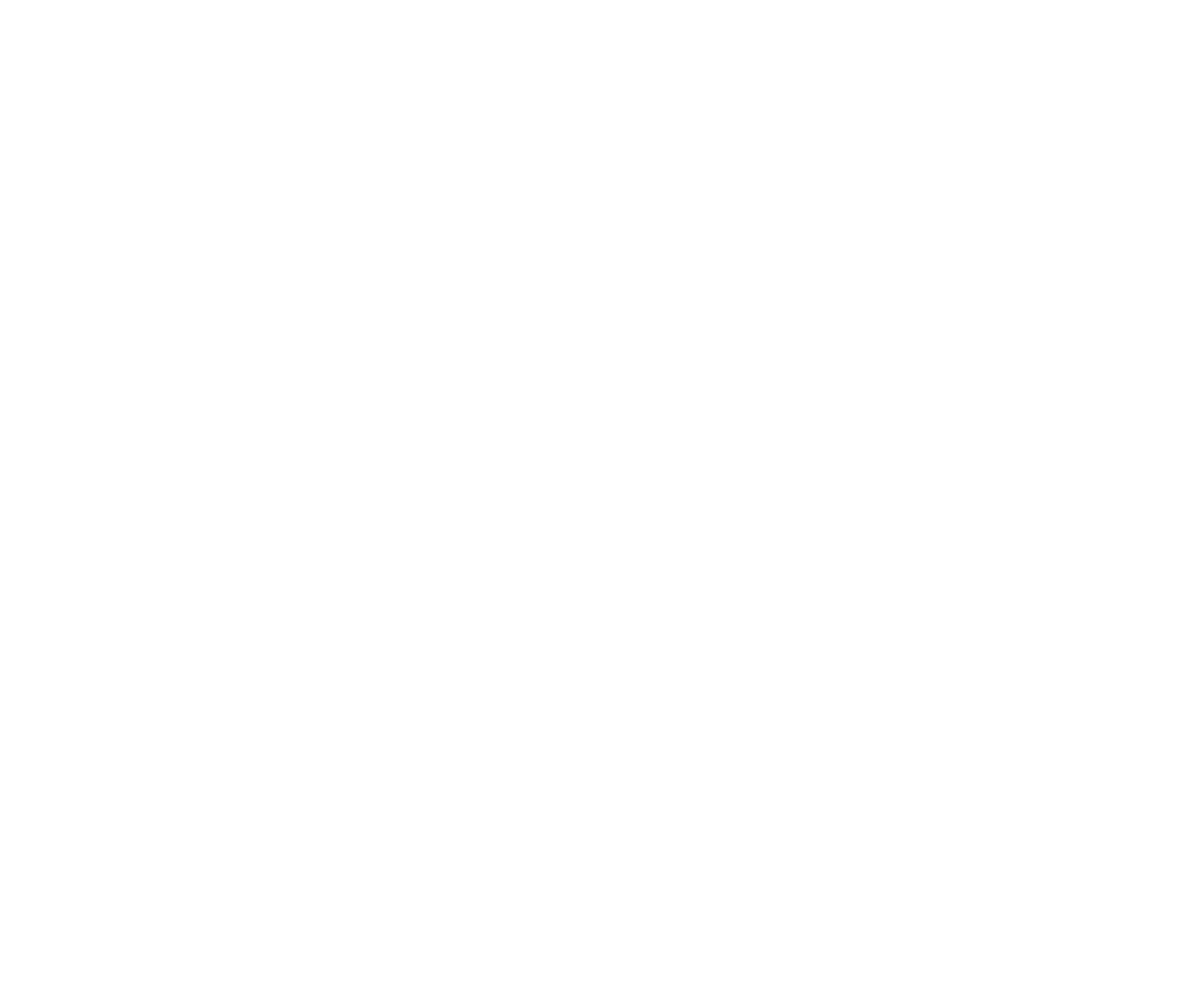
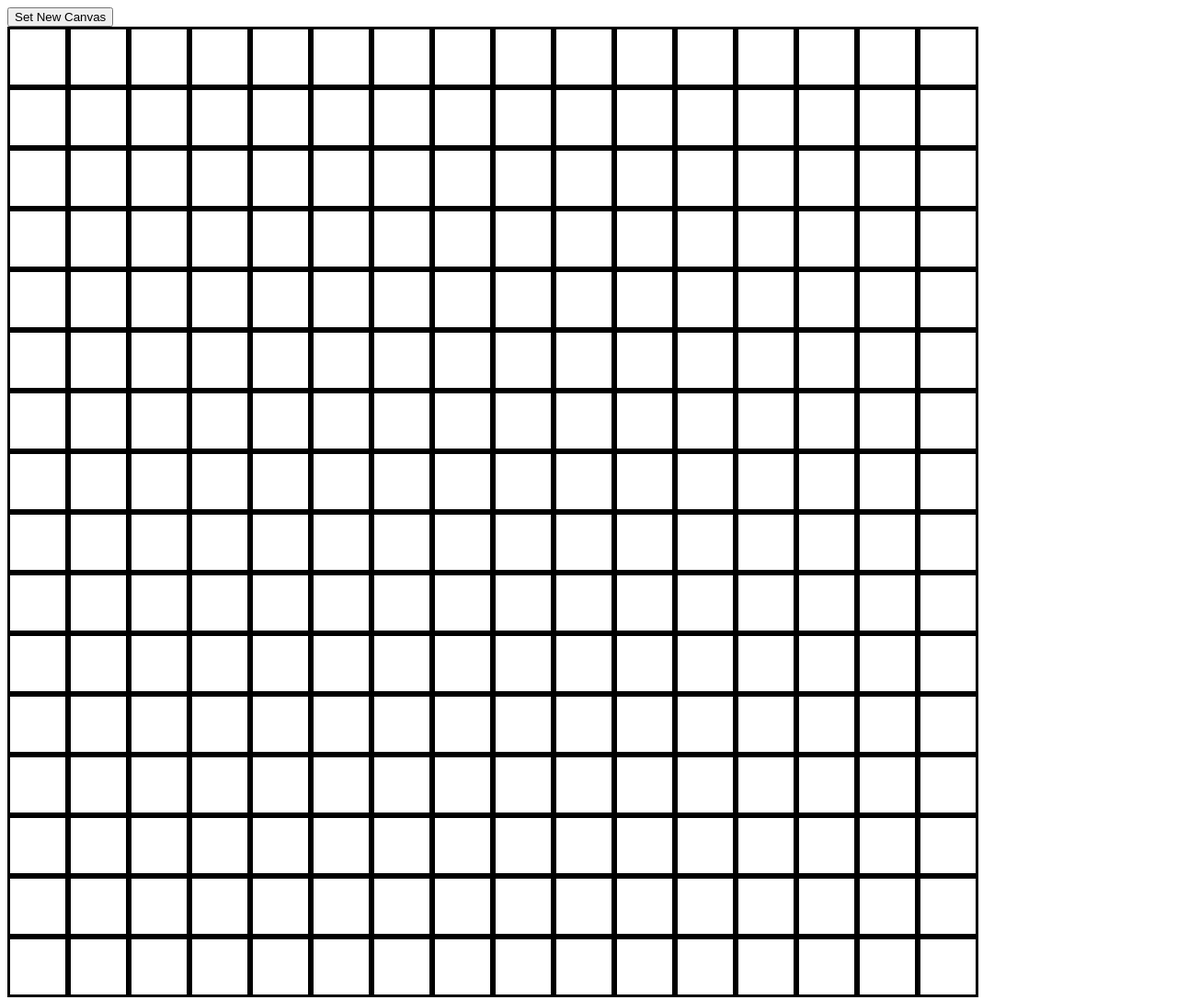
Before and after one commit to ZhiyuanJ/the-odin-project, a plain HTML site: page etch-a-sketch/index.html in a window 1280 px wide. Shown: the whole page at 92% size. Before the commit the page ends 800 px from the top, so only its background shows below. Drawn offline with Linux system fonts and the light colour scheme.

Commit message:
finish the prototype

```diff
--- a/etch-a-sketch/index.html
+++ b/etch-a-sketch/index.html
@@ -8,7 +8,12 @@
   </head>
 
   <body>
+    <button onclick="setDimension()">Set New Canvas</button>
 
+
+    <div id = "container">
+
+    </div>
 
 
 
--- a/etch-a-sketch/script.js
+++ b/etch-a-sketch/script.js
@@ -0,0 +1,44 @@
+
+const container = document.querySelector("#container");
+
+function drawCanvas(dim){
+    const fixHeigh = 960/dim;
+    for(i = 0; i < dim ; i++){
+        const rowContainer = document.createElement("div");
+        rowContainer.setAttribute("class" , "rowContainer");
+        rowContainer.setAttribute("id", "row" + i);
+        for(j = 0; j < dim; j ++){
+            let squareDiv = document.createElement("div");
+            squareDiv.setAttribute('class', "square");
+            squareDiv.setAttribute('id', "grid" +i+ j);
+            squareDiv.setAttribute("style", `width:${fixHeigh}px;`)
+
+            rowContainer.appendChild(squareDiv)
+        }
+        container.appendChild(rowContainer)
+    }
+}
+
+drawCanvas(16)
+
+
+
+function drawColor(e){
+    const grid = e.toElement;
+    grid.setAttribute("style", "background-color:red;")
+}
+
+function setDimension(){
+    let input = prompt("Please Choose your dimension.");
+    const dim = Number(input);
+    if(dim < 1 || dim > 100){
+        alert("Please keep the dimension between 1 and 100.");
+        return
+    }
+
+    document.querySelector("#container").innerHTML = ""
+    drawCanvas(dim);
+}
+
+const grids = document.querySelectorAll(".square");
+grids.forEach(grid => grid.addEventListener("mouseenter", drawColor));
--- a/etch-a-sketch/style.css
+++ b/etch-a-sketch/style.css
@@ -0,0 +1,16 @@
+#container{
+
+    padding: 0;
+    margin: 0;
+    display:flex;
+
+
+}
+
+
+.square{
+    flex: 1 0 auto;
+    width: 10px;
+    aspect-ratio: 1/1;
+    border-style: solid;
+}
```
